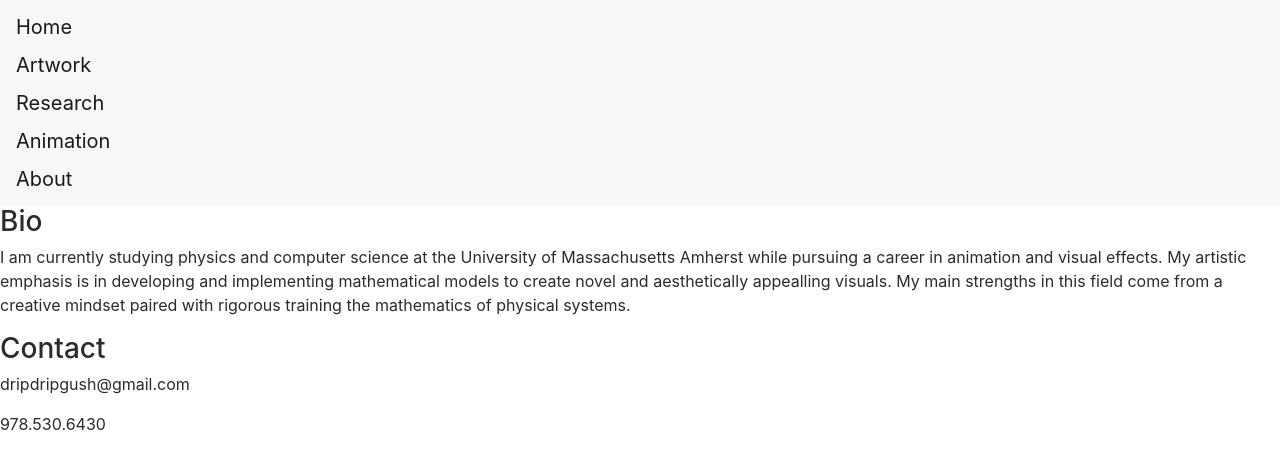
After one commit to diesfirst/django_local_library, a Django app: page /about/ in a window 1280 px wide. The commit adds this page. Shown: the top 469 px of the page. Run offline with Django 3.2, Linux system fonts and the light colour scheme; some libraries are stand-ins or nearby versions.

Commit message:
Added about page, changed to research from codework

```diff
--- a/home/templates/base.html
+++ b/home/templates/base.html
@@ -12,10 +12,11 @@
 </head>
 <body>
 	<nav class="navbar navbar-light bg-faded">
-		<a class="navbar-brand" href="/">Laughing Boy</a>
+		<a class="navbar-brand" href="/">Home</a>
 		<a class="navbar-brand" href="/artwork/">Artwork</a>
-		<a class="navbar-brand" href="/codework/">Codework</a>
+		<a class="navbar-brand" href="/research/">Research</a>
 		<a class="navbar-brand" href="/animation/">Animation</a>
+		<a class="navbar-brand" href="/about/">About</a>
 	</nav>
 	{% block body %}
 	{% endblock %}
--- /dev/null
+++ b/home/templates/home/about.html
@@ -0,0 +1,23 @@
+{% extends 'base.html' %}
+
+{% block head %}
+	<title>About</title>
+{% endblock %}
+
+{% block body %}
+
+<h3>Bio</h3>
+
+<p>
+I am currently studying physics and computer science at the University of Massachusetts Amherst while pursuing a career in animation and visual effects. My artistic emphasis is in developing and implementing mathematical models to create novel and aesthetically appealling visuals. My main strengths in this field come from a creative mindset paired with rigorous training the mathematics of physical systems.
+</p>
+
+<h3>Contact</h3>
+<p>
+dripdripgush@gmail.com
+</p>
+<p>
+978.530.6430
+</p>
+
+{% endblock %}
--- a/home/templates/home/home.html
+++ b/home/templates/home/home.html
@@ -5,7 +5,7 @@
 {% endblock %}
 
 {% block body %}
-	<h1>Website is under development</h1>
+
 <p> To view some of my animation work, please visit <a href="https://vimeo.com/laughingb0y"> my vimeo page. </a>
 </p>
 
@@ -14,7 +14,9 @@
 
 <p>
   <a href="/resume/" target="_blank"> Resume </a>
-  </p>
+</p>
+
+
 
 
 
--- a/home/urls.py
+++ b/home/urls.py
@@ -4,8 +4,8 @@ from . import views
 urlpatterns = [
     url(r'^$', views.home),
     url(r'artwork/', views.artwork),
-    url(r'codework/', views.codework),
+    url(r'research/', views.research),
     url(r'animation/', views.animation),
     url(r'resume/', views.resume),
-
+    url(r'about/', views.about),
 ]
--- a/home/views.py
+++ b/home/views.py
@@ -12,11 +12,14 @@ def home(request):
 def artwork(request):
 	return render(request, 'home/artwork.html')
 
-def codework(request):
-	return render(request, 'home/codework.html')
+def research(request):
+	return render(request, 'home/research.html')
 
 def animation(request):
 	return render(request, 'home/animation.html')
+
+def about(request):
+        return render(request, 'home/about.html')
 
 def resume(request):
         path = 'media/Michael_Buckley_Resume.pdf'
```
Also changed, not shown: home/templates/home/research.html (added, +12 -0 lines), 3 other files.
